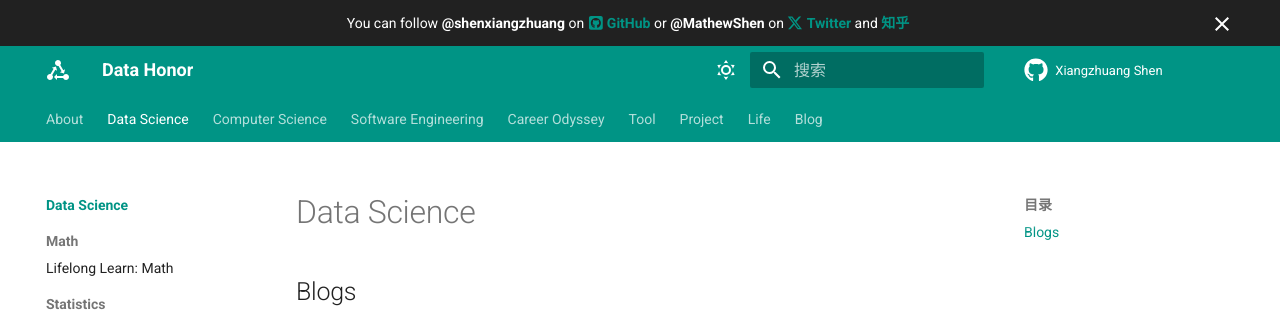
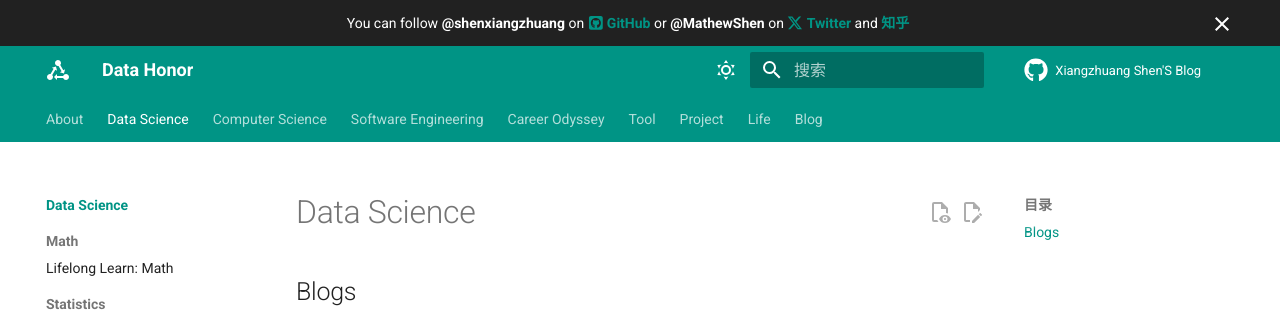
Before and after one commit to shenxiangzhuang/shenxiangzhuang.github.io, an MkDocs documentation site: the page built from docs/datascience/index.md, in a window 1280 px wide. Shown: the top 312 px of the page. Built offline with MkDocs 1.6.1 and Material for MkDocs 9.7.7, drawn with Linux system fonts in a browser that asks for light colours; comment, search, counter and statistics services are not loaded.

Commit message:
add: content actions (#155)

```diff
--- a/mkdocs.yml
+++ b/mkdocs.yml
@@ -4,8 +4,8 @@ site_author: Xiangzhuang Shen
 site_description: >-
   Xiangzhuang Shen's blog
 
-repo_name: Xiangzhuang Shen
-repo_url: https://github.com/shenxiangzhuang
+repo_name: Xiangzhuang Shen'S Blog
+repo_url: https://github.com/shenxiangzhuang/shenxiangzhuang.github.io
 
 copyright: Copyright &copy; 2017 - 2024 Xiangzhuang Shen
 
@@ -23,6 +23,8 @@ theme:
   search_index_only: true
 
   features:
+    - content.action.edit
+    - content.action.view
     - announce.dismiss
     - content.code.annotate
     - content.tabs.link
```
Also changed, not shown: docs/assets/git-committers/page-authors.json (+1 -1 lines).
